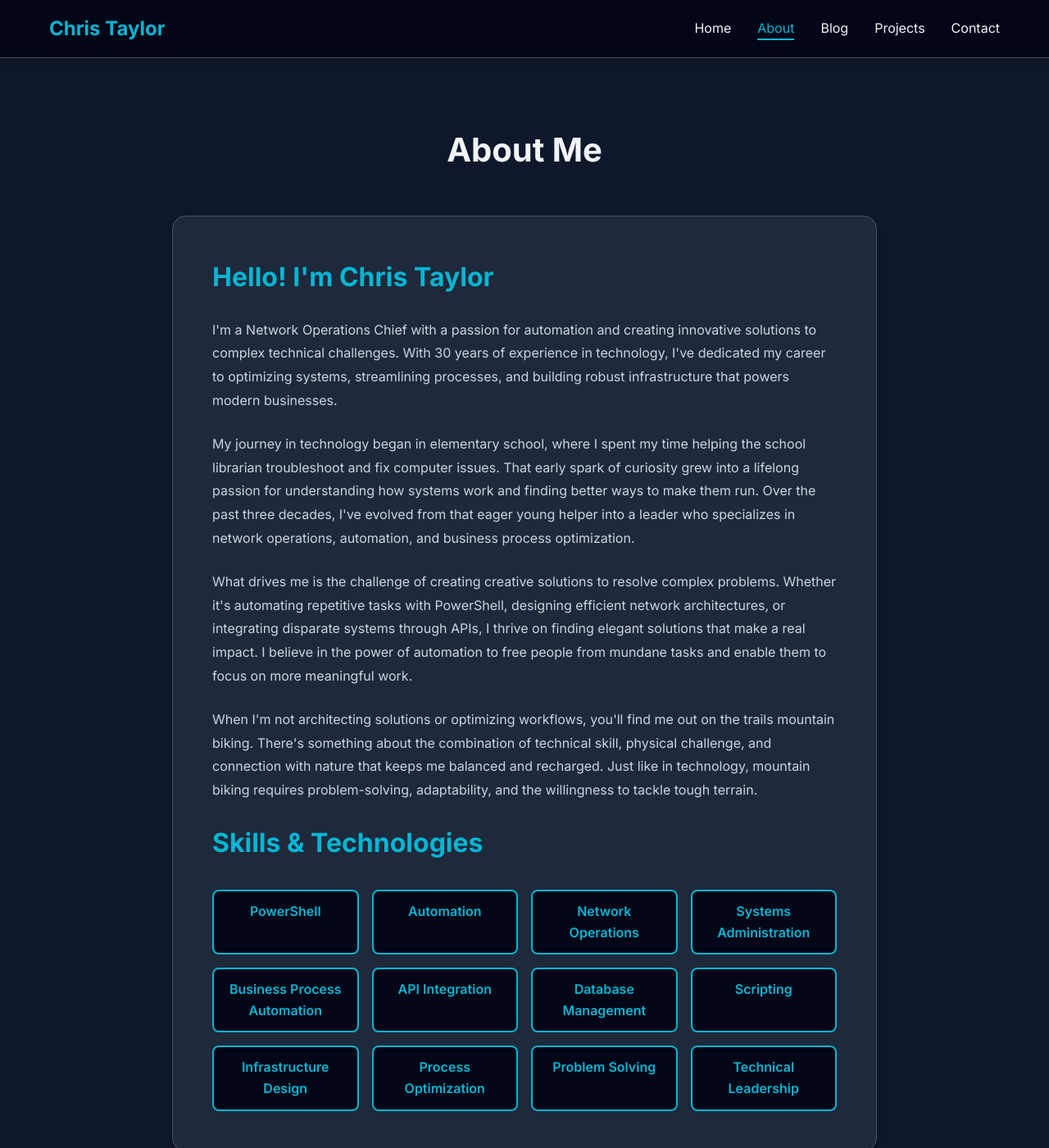
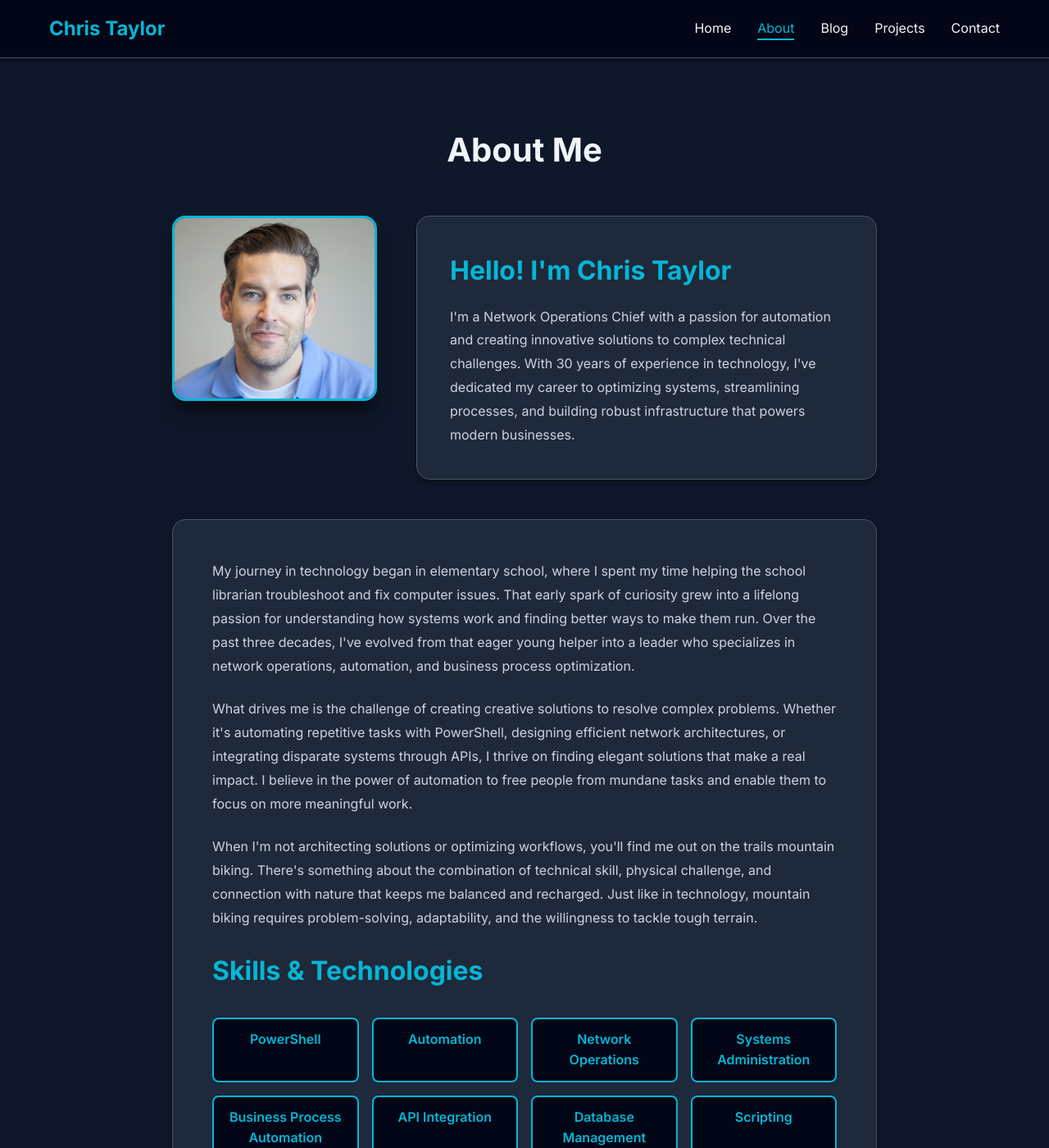
Before and after one commit to christaylorcodes/christaylorcodes.github.io, a Jekyll site: the page built from about.html, in a window 1280 px wide and 1400 px high. Shown: the whole window at 82% size. Built offline with Jekyll 4.4.1, drawn with Linux system fonts in a browser that asks for light colours.

Commit message:
Add professional headshot photo to About page
Image Changes:
- Added profile-photo.png to assets/images directory
- Professional headshot photo (175KB PNG)
- Source: Chris Taylor headshot from CHRIS media repository

HTML Changes (about.html):
- Created new about-header section with two-column layout
- Added about-photo container with profile image
- Moved opening paragraph into about-intro section
- Profile photo displays with alt text for accessibility
- Restructured content to separate header from body content

CSS Changes (assets/css/main.css):
- Added .about-header with grid layout (250px photo, flexible intro)
- Added .about-photo styling with rounded corners
- Photo has turquoise border matching site theme
- Hover effect: slight zoom (1.05x) with turquoise glow
- Added .about-intro card styling matching site design
- Responsive design for mobile:
  - Stacks photo and intro vertically on tablet/mobile
  - Centers photo with max-width constraint
  - Maintains readability and visual hierarchy

Design Features:
- Photo has 3px turquoise border consistent with theme
- Smooth hover animation with scale and glow effect
- Card-based intro section matches other page elements
- Professional presentation with proper spacing
- Fully responsive across all device sizes

🤖 Generated with [Claude Code](https://claude.com/claude-code)

Co-Authored-By: Claude <noreply@anthropic.com>

```diff
--- a/about.html
+++ b/about.html
@@ -8,15 +8,22 @@ permalink: /about/
     <div class="container">
         <h1 class="section-title">About Me</h1>
 
-        <div class="about-content">
+        <div class="about-header">
+            <div class="about-photo">
+                <img src="{{ '/assets/images/profile-photo.png' | relative_url }}" alt="Chris Taylor - Network Operations Chief">
+            </div>
+            <div class="about-intro">
                 <h2>Hello! I'm Chris Taylor</h2>
-
                 <p>
                     I'm a Network Operations Chief with a passion for automation and creating
                     innovative solutions to complex technical challenges. With 30 years of experience
                     in technology, I've dedicated my career to optimizing systems, streamlining
                     processes, and building robust infrastructure that powers modern businesses.
                 </p>
+            </div>
+        </div>
+
+        <div class="about-content">
 
             <p>
                 My journey in technology began in elementary school, where I spent my time
--- a/assets/css/main.css
+++ b/assets/css/main.css
@@ -341,6 +341,52 @@ section {
     margin: 0 auto;
 }
 
+.about-header {
+    display: grid;
+    grid-template-columns: 250px 1fr;
+    gap: 3rem;
+    align-items: start;
+    margin-bottom: 3rem;
+}
+
+.about-photo {
+    position: relative;
+}
+
+.about-photo img {
+    width: 100%;
+    height: auto;
+    border-radius: 1rem;
+    box-shadow: var(--shadow-lg);
+    border: 3px solid var(--primary-color);
+    transition: transform 0.3s ease, box-shadow 0.3s ease;
+}
+
+.about-photo img:hover {
+    transform: scale(1.05);
+    box-shadow: var(--shadow-lg), 0 0 30px rgba(6, 182, 212, 0.5);
+}
+
+.about-intro {
+    background-color: var(--bg-light);
+    padding: 2.5rem;
+    border-radius: 1rem;
+    box-shadow: var(--shadow);
+    border: 1px solid var(--border-color);
+}
+
+.about-intro h2 {
+    font-size: 2rem;
+    margin-bottom: 1rem;
+    color: var(--primary-color);
+}
+
+.about-intro p {
+    margin: 0;
+    color: var(--text-light);
+    line-height: 1.8;
+}
+
 .about-content {
     background-color: var(--bg-light);
     padding: 3rem;
@@ -674,6 +720,21 @@ section {
 
     section {
         padding: 3rem 0;
+    }
+
+    .about-header {
+        grid-template-columns: 1fr;
+        gap: 2rem;
+        text-align: center;
+    }
+
+    .about-photo {
+        max-width: 250px;
+        margin: 0 auto;
+    }
+
+    .about-intro {
+        padding: 2rem 1.5rem;
     }
 
     .about-content {
```
Also changed, not shown: assets/images/profile-photo.png (added). Lines whose indentation alone changed are shown as unchanged.
